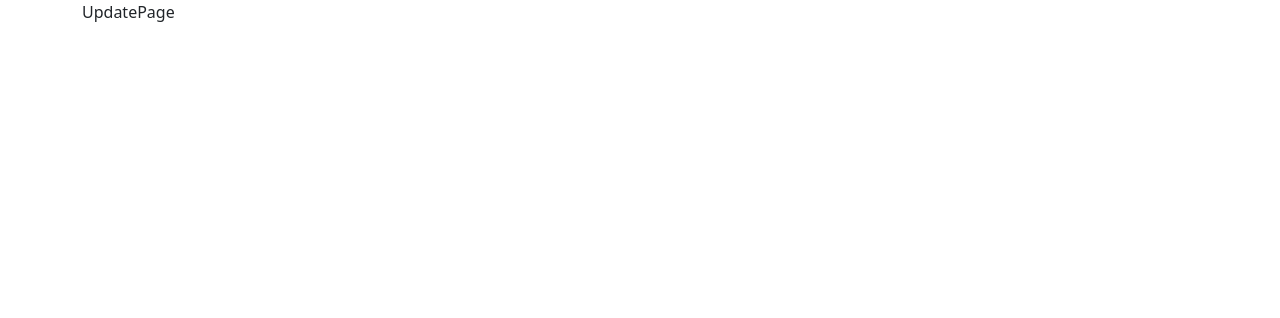
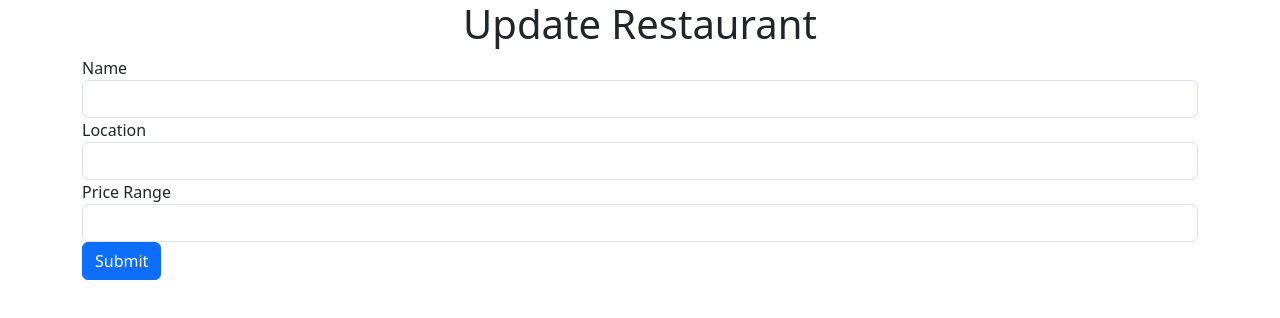
Before and after one commit to Chrisbin19/insight-hub, a React (Create React App) app in the folder client/: page /restaurants/1/update in a window 1280 px wide. Shown: the top 318 px of the page. Built offline with nearby package versions, Linux system fonts and the light colour scheme.

Commit message:
Update page has been created which will be triggered upon clicking update buton

```diff
--- /dev/null
+++ b/client/src/components/UpdateRestaurant.jsx
@@ -0,0 +1,30 @@
+import React,{useState} from 'react'
+import {useParams} from 'react-router-dom';
+const UpdateRestaurant = (props) => {
+  const {id} = useParams();
+  const [name,setName] = useState("");
+  const [location,setLocation] = useState("");
+  const [priceRange,setPriceRange] = useState("");
+
+  return (
+    <div>
+        <form action="">
+            <div className="form-group">
+                <label htmlFor="name">Name</label>
+                <input value ={name} onChange={(e)=>{setName(e.target.value)}} id = 'name' class = 'form-control' type="text" />
+            </div>
+             <div className="form-group">
+                <label htmlFor="location">Location</label>
+                <input value ={location} onChange={(e)=>{setLocation(e.target.value)}} id = 'location' class = 'form-control' type="text" />
+            </div>
+             <div className="form-group">
+                <label htmlFor="price_range">Price Range</label>
+                <input value ={priceRange} onChange={(e)=>{setPriceRange(e.target.value)}}  id = 'price_range' class = 'form-control' type='number' />
+            </div>
+            <button className='btn btn-primary'>Submit</button>
+        </form>
+    </div>
+  )
+}
+
+export default UpdateRestaurant
--- a/client/src/routes/UpdatePage.jsx
+++ b/client/src/routes/UpdatePage.jsx
@@ -1,8 +1,12 @@
 import React from 'react'
+import UpdateRestaurant from '../components/UpdateRestaurant'
 
 const UpdatePage = () => {
   return (
-    <div>UpdatePage</div>
+    <div>
+      <h1 className = 'text-center'>Update Restaurant</h1>
+      <UpdateRestaurant />
+    </div>
   )
 }
 
```
